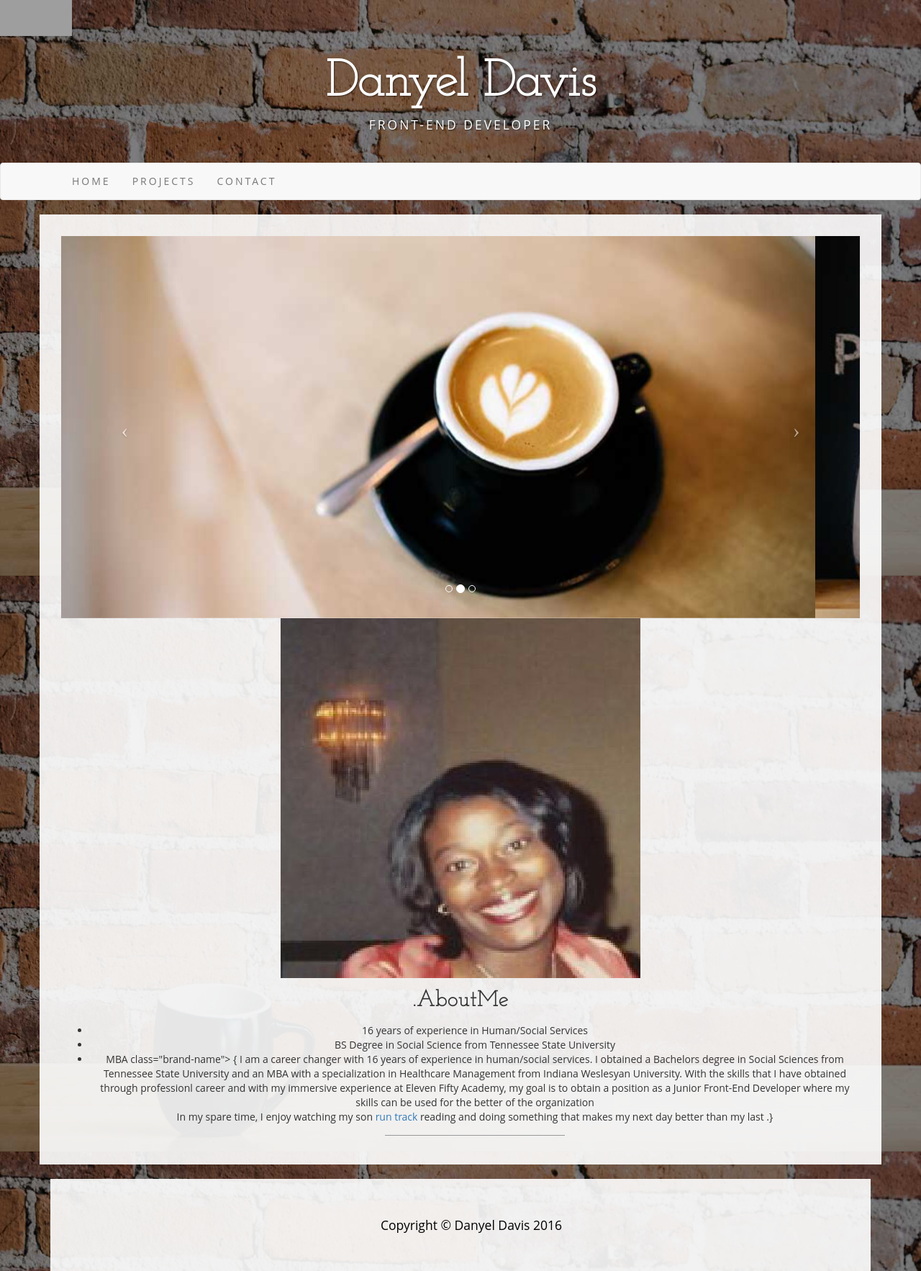
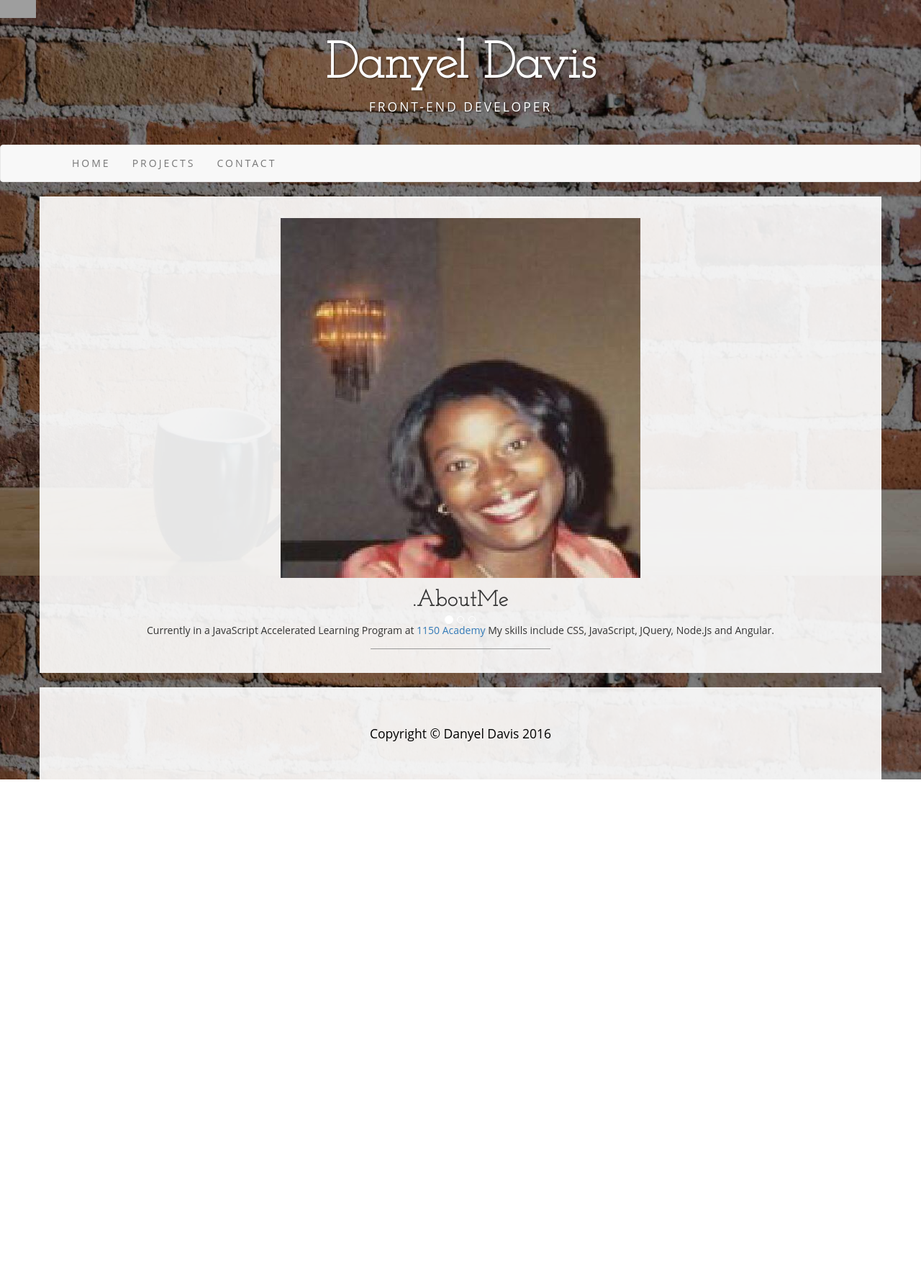
Before and after one commit to DDavi23/DDavi23.github.io, a plain HTML site: page index.html in a window 1280 px wide. Shown: the whole page at 72% size. After the commit the page ends 1083 px from the top, so only its background shows below. Drawn offline with Linux system fonts and the light colour scheme; grey boxes are pictures that could not be loaded.

Commit message:
deleted carousel

```diff
--- a/index.html
+++ b/index.html
@@ -26,8 +26,8 @@
 <body>
     <style>
   .smaller-image {
-    width: 100px;
-    height: 50px;
+    width: 50px;
+    height: 25px;
   }
 </style>
 
@@ -68,19 +68,19 @@
 
     <div class="container">
 
-        <div class="row">
+       <div class="row">
             <div class="box">
                 <div class="col-lg-12 text-center">
                     <div id="carousel-example-generic" class="carousel slide">
                         <!-- Indicators -->
-                        <ol class="carousel-indicators hidden-xs">
+                       <ol class="carousel-indicators hidden-xs">
                             <li data-target="#carousel-example-generic" data-slide-to="0" class="active"></li>
                             <li data-target="#carousel-example-generic" data-slide-to="1"></li>
                             <li data-target="#carousel-example-generic" data-slide-to="2"></li>
                         </ol>
 
                         <!-- Wrapper for slides -->
-                        <div class="carousel-inner">
+                      <!--  <div class="carousel-inner">
                             <div class="item active">
                                 <img class="img-responsive img-full" src="img/slide-1.jpg" alt="">
                             </div>
@@ -93,24 +93,21 @@
                         </div>
 
                         <!-- Controls -->
-                        <a class="left carousel-control" href="#carousel-example-generic" data-slide="prev">
+                      <!-- <a class="left carousel-control" href="#carousel-example-generic" data-slide="prev">
                             <span class="icon-prev"></span>
                         </a>
                         <a class="right carousel-control" href="#carousel-example-generic" data-slide="next">
                             <span class="icon-next"></span>
                         </a>
-                    </div>
+                    </div>-->
 
                 <img src="img/me.jpg">
+
 
                     <h2 class="brand-before">
                         <large>.AboutMe</large>
                     </h2>
-                    <ul>
-                        <li> 16 years of experience in Human/Social Services</li>
-                        <li> BS Degree in Social Science from Tennessee State University</li>
-                        <li>MBA
-                            class="brand-name"> { I am a career changer with 16 years of experience in human/social services. I obtained a Bachelors degree in Social Sciences from Tennessee State University and an MBA with a specialization in Healthcare Management from Indiana Weslesyan University. With the skills that I have obtained through professionl career and with my immersive experience at Eleven Fifty Academy, my goal is to obtain a position as a Junior Front-End Developer where my skills can be used for the better of the organization</br>In my spare time, I enjoy watching my son <a href="http://www.usatf.tv/gprofile.php?mgroup_id=45365&mgroup_event_id=463&year=2014&do=videos&video_id=122915">run track</a> reading and doing something that makes my next day better than my last .}</h1>
+                         Currently in a JavaScript Accelerated Learning Program at <a href="https://elevenfifty.org/">1150 Academy</a> My skills include CSS, JavaScript, JQuery, Node.Js and Angular.</h2>
 
                     <hr class="tagline-divider">
 
@@ -129,17 +126,17 @@
     </footer>
 
     <!-- jQuery -->
-    <script src="js/jquery.js"></script>
+ <!--   <script src="js/jquery.js"></script>-->
 
     <!-- Bootstrap Core JavaScript -->
     <script src="js/bootstrap.min.js"></script>
 
     <!-- Script to Activate the Carousel -->
-    <script>
+   <!-- <script>
     $('.carousel').carousel({
         interval: 5000 //changes the speed
     })
-    </script>
+    </script>-->
 
 </body>
 
```
Also changed, not shown: jquery/jquery.selectors.html (+1 -2 lines).
